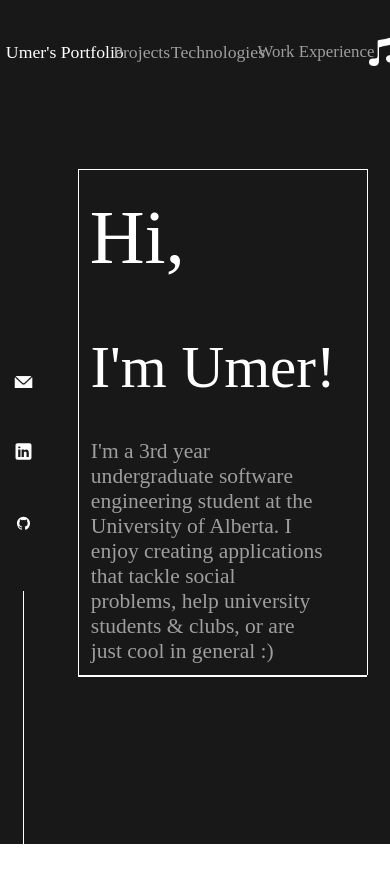
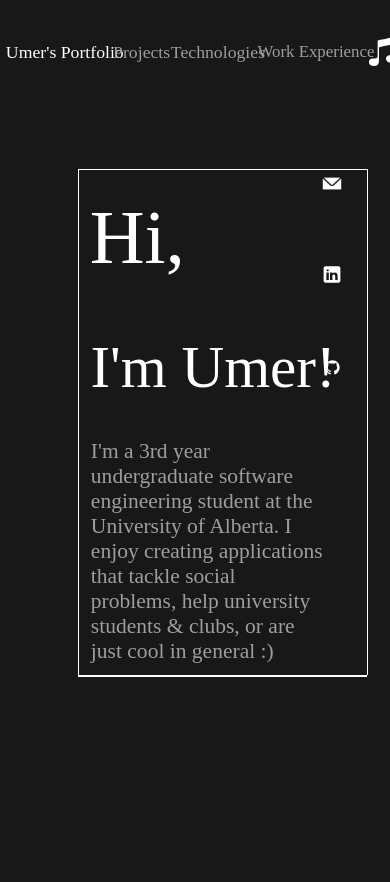
Before and after one commit to nopunindented/Portfolio, a React (Create React App) app in the folder portfolio/: page / in a window 390 px wide. Shown: the top 882 px of the page. Before the commit the page ends 844 px from the top, so only its background shows below. Built offline with nearby package versions, Linux system fonts and the light colour scheme; a web font is replaced by a local one.

Commit message:
"changed alignment"

```diff
--- a/portfolio/src/index.css
+++ b/portfolio/src/index.css
@@ -15,7 +15,7 @@ code {
 .homebody{
   position: absolute;
   background-color: #181818;
-  height: 100%;
+  height: 400%;
   width: 100%;
   overflow: hidden;
 }
@@ -386,24 +386,50 @@ code {
   position: absolute;
   height: 7%;
   width: 5%;
-  top: 58.5%;
-  left: 3.57%;
+  top: 41%;
+  left: 70.57%;
 }
 
 .linkedinlogo{
   position: absolute;
   height: 6%;
   width: 5%;
-  top: 50.5%;
-  left: 3.57%;
+  top: 30.5%;
+  left: 70.57%;
 }
 
 .emailicon{
   position: absolute;
   height: 5.5%;
   width: 5%;
-  top: 42.5%;
-  left: 3.57%;
+  top: 20%;
+  left: 70.57%;
+}
+
+@media (max-width: 760px){
+  .emailicon{
+    position: absolute;
+    height: 5.5%;
+    width: 5%;
+    top: 19%;
+    left: 82.57%;
+  }
+
+  .linkedinlogo{
+    position: absolute;
+    height: 6%;
+    width: 5%;
+    top: 29.5%;
+    left: 82.57%;
+  }
+
+  .gitlogo{
+    position: absolute;
+    height: 7%;
+    width: 5.5%;
+    top: 40%;
+    left: 82.52%;
+  }
 }
 
 .musicicon{
--- a/portfolio/src/pages/Home.js
+++ b/portfolio/src/pages/Home.js
@@ -18,7 +18,8 @@ export default function HomePage() {
       }, [navigate]);
 
     return(
-        <div className="homebody">
+      <div>
+        <div className="homebody" />
             <Slide
             in={true}
             direction="down"
@@ -53,7 +54,6 @@ export default function HomePage() {
             <div class="growinglinetwo"/>
             <div class="growinglinethree"/>
             <div class="growinglinefour"/>
-            <div class="growinglinefive"/>
             <Slide
             in={true}
             direction="up"
```
